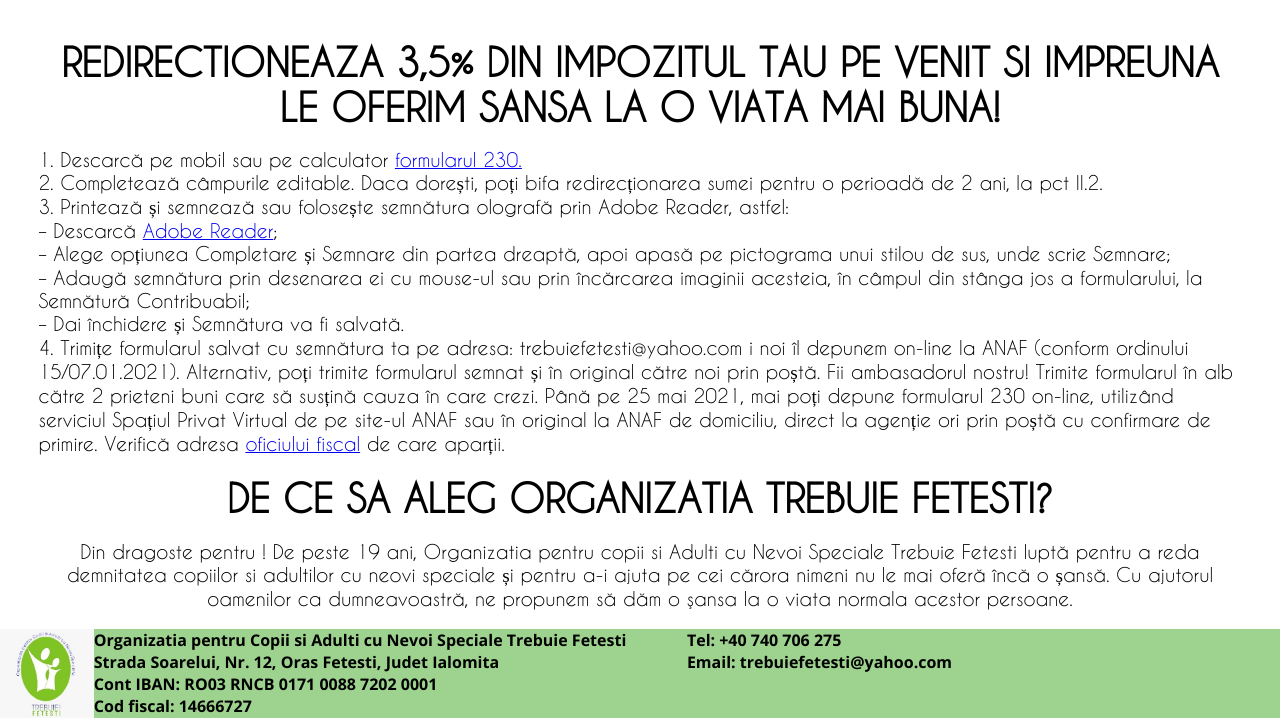
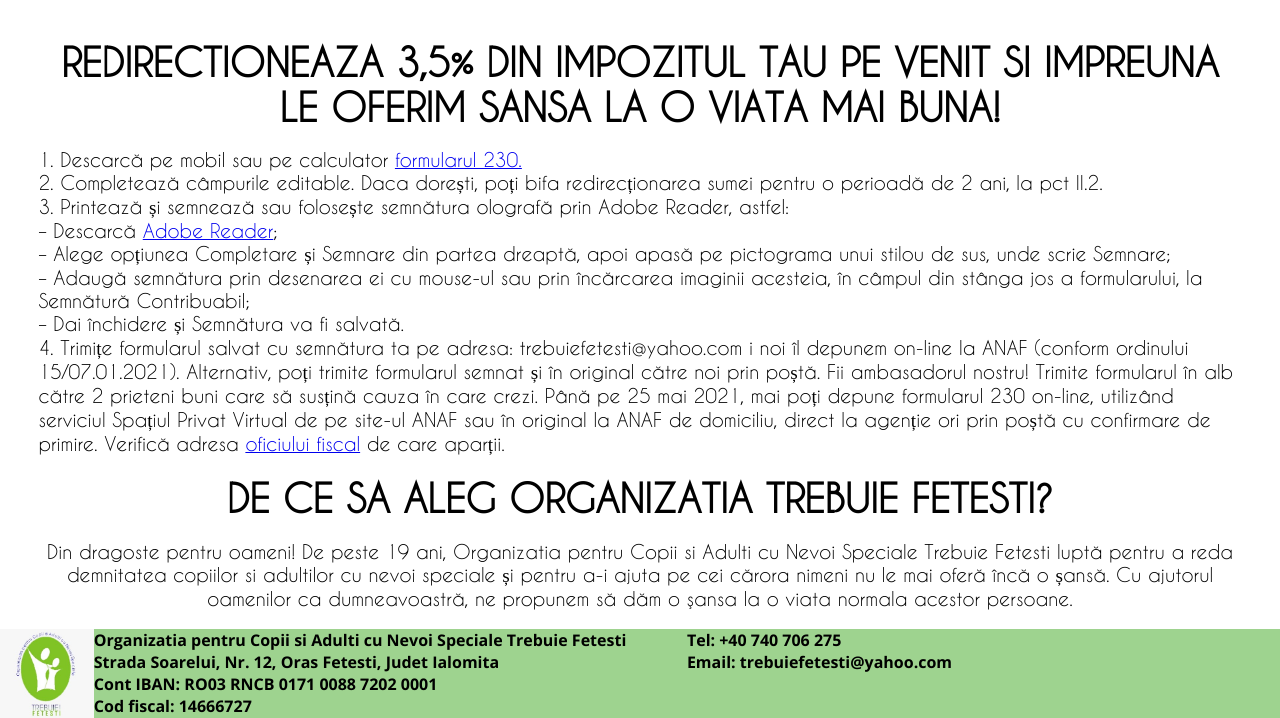
Before and after one commit to ciozman/epic-site, a plain HTML site: page implicate.html in a window 1280 px wide. Shown: the part 301-1019 px from the top of the page. Drawn offline with Linux system fonts and the light colour scheme.

Commit message:
Update implicate.html

```diff
--- a/implicate.html
+++ b/implicate.html
@@ -28,7 +28,7 @@
             <br>4. Trimițe formularul salvat cu semnătura ta pe adresa: trebuiefetesti@yahoo.com i noi îl depunem on-line la ANAF (conform ordinului 15/07.01.2021). Alternativ, poți trimite formularul semnat și în original către noi prin poștă. Fii ambasadorul nostru! Trimite formularul în alb către 2 prieteni buni care să susțină cauza în care crezi.
             Până pe 25 mai 2021, mai poți depune formularul 230 on-line, utilizând serviciul Spațiul Privat Virtual de pe site-ul ANAF sau în original la ANAF de domiciliu, direct la agenție ori prin poștă cu confirmare de primire. Verifică adresa <a href="https://static.anaf.ro/static/10/Anaf/AsistentaContribuabili_r/telefoane_judete/Regiuni.htm">oficiului fiscal</a> de care aparții.</p>
         <div class="bold">DE CE SA ALEG ORGANIZATIA TREBUIE FETESTI?</div>
-        <p>Din dragoste pentru ! De peste 19 ani, Organizatia pentru copii si Adulti cu Nevoi Speciale Trebuie Fetesti luptă pentru a reda demnitatea copiilor si adultilor cu neovi speciale și pentru a-i ajuta pe cei cărora nimeni nu le mai oferă încă o șansă. Cu ajutorul oamenilor ca dumneavoastră, ne propunem să dăm o şansa la o viata normala acestor persoane.</p>
+        <p>Din dragoste pentru oameni! De peste 19 ani, Organizatia pentru Copii si Adulti cu Nevoi Speciale Trebuie Fetesti luptă pentru a reda demnitatea copiilor si adultilor cu nevoi speciale și pentru a-i ajuta pe cei cărora nimeni nu le mai oferă încă o șansă. Cu ajutorul oamenilor ca dumneavoastră, ne propunem să dăm o şansa la o viata normala acestor persoane.</p>
     </div>
      <div class="footer">
         <img src="footerfancy.jpg">
```
